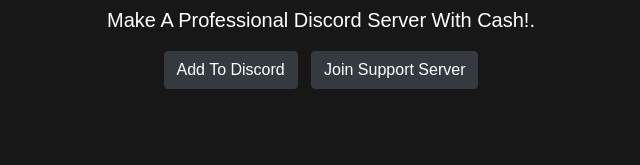
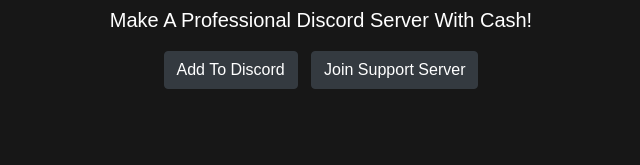
Before and after one commit to Hanafudas/Cash_Website, a plain HTML site: page index.html in a window 1280 px wide. Shown: the part 229-394 px from the top of the page, 319-959 px from the left. Drawn offline with nearby package versions, Linux system fonts and the light colour scheme.

Commit message:
bruh grammar

```diff
--- a/index.html
+++ b/index.html
@@ -59,7 +59,7 @@
   <div class="jumbotron text-center bg-transparent">
     <h1 class="display-3 htext">Cash</h1>
     <p class="lead ltext">
-      Make A Professional Discord Server With Cash!.
+      Make A Professional Discord Server With Cash!
     </p>
     <a class="btn btn-dark" href="https://discord.com/oauth2/authorize?client_id=935347927478571009&scope=bot&permissions=8">Add To Discord</a>
     &nbsp;
```
